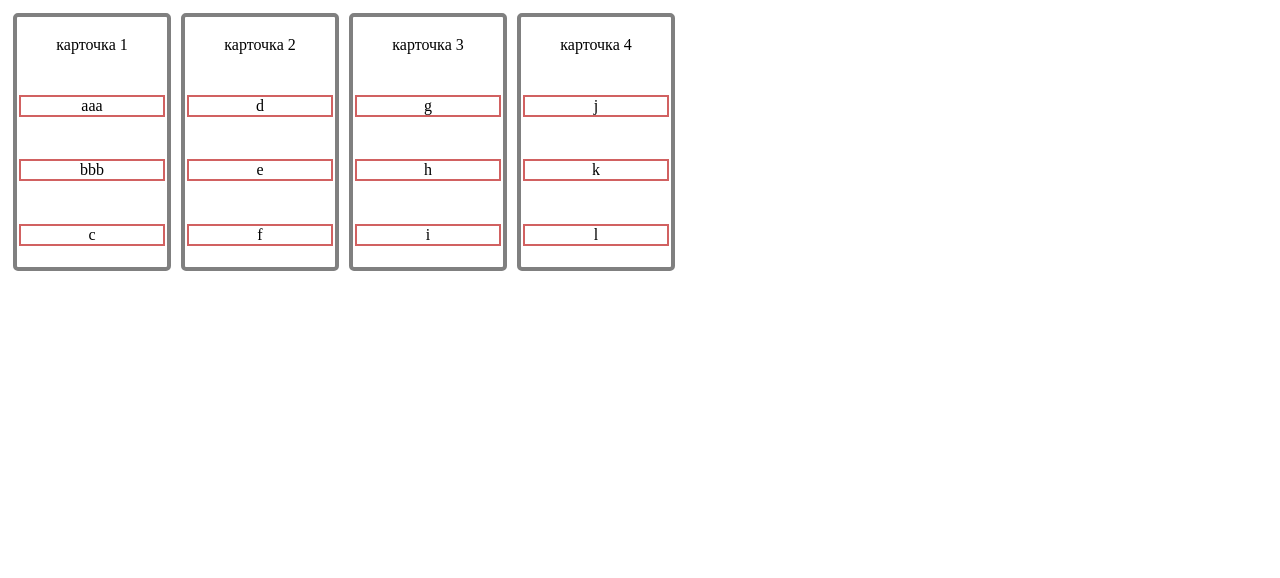
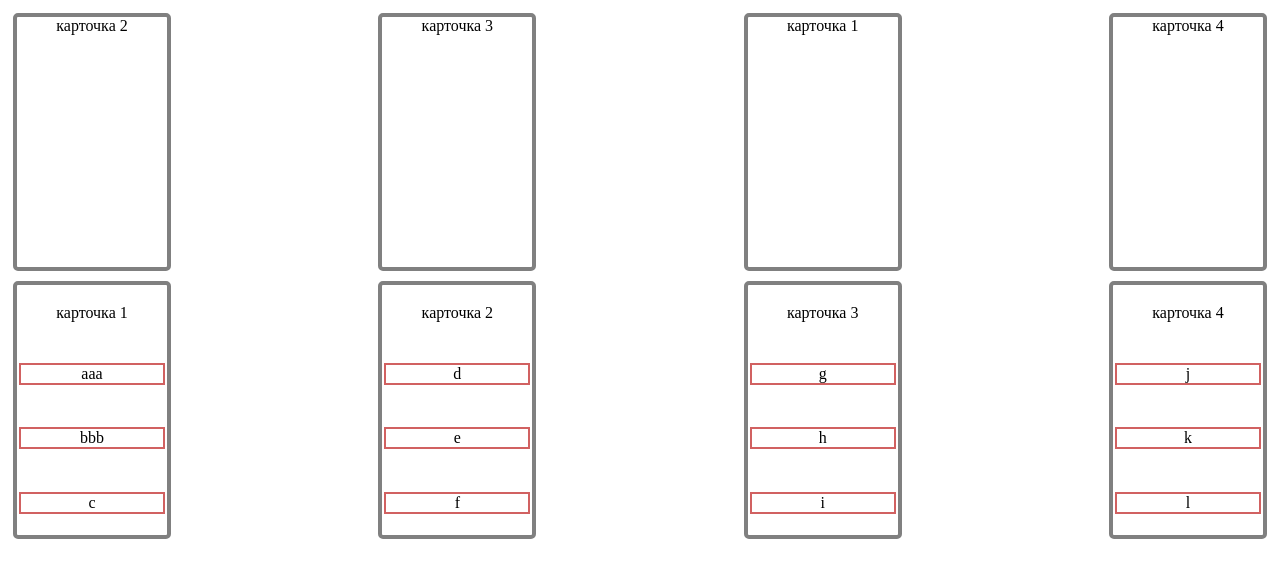
Before and after one commit to aleksei-gazov/drag_and_drop_react, a React (Create React App) app: page / in a window 1280 px wide. Shown: the top 578 px of the page. Built offline with nearby package versions, Linux system fonts and the light colour scheme.

Commit message:
2 files modified

```diff
--- a/App.tsx
+++ b/App.tsx
@@ -49,8 +49,9 @@ if(a.order > b.order) {
 }
 
   return (
-    <div className='container'>
-      {/* {cardList.sort(sortCards).map( card=> {
+    <div>
+<div className='container'>
+      {cardList.sort(sortCards).map( card=> {
         return (
           <div
           className='card'
@@ -64,8 +65,10 @@ if(a.order > b.order) {
           onDragLeave={e => onDragTodo(e)}
           >{ card.text}</div>
         )
-      })} */}
-      <Cards/>
+      })}
     </div>
+    <Cards/>
+    </div>
+
   );
 }
--- a/Cards.tsx
+++ b/Cards.tsx
@@ -9,6 +9,24 @@ export const Cards =() => {
     {id: 4, order: 4, title: 'карточка 4', items :[{id: 10, title: 'j'}, {id: 11, title: 'k'}, {id: 12, title: 'l'}]},
   ])
 
+  const [currentCard, setCurrentCard] = React.useState(null)
+
+const  dragStartTodo = (e) => {
+  e.target.style.background =  'grey'
+  }
+  const dragEndTodo = (e) => {
+    e.target.style.background =  'white'
+
+  }
+  const onDragTodo = (event, todo) => {
+    event.preventDefault();
+    // this.setState({
+    //   draggedTask: todo
+    // });
+  };
+
+
+
 return (
   <div className={'container'}>
  {cardList.map(card=> {
@@ -18,7 +36,12 @@ return (
       {card.items.map(i=> {
         return (
           <div className='item'
+          // id={i.id}
+          key={i.id}
           draggable
+          onDragStart ={(e)=> dragStartTodo(e)}
+          onDragEnd ={(e)=> dragEndTodo(e)}
+          onDrag={event => onDragTodo(event,i)}
           >
             {i.title}
           </div>
```
